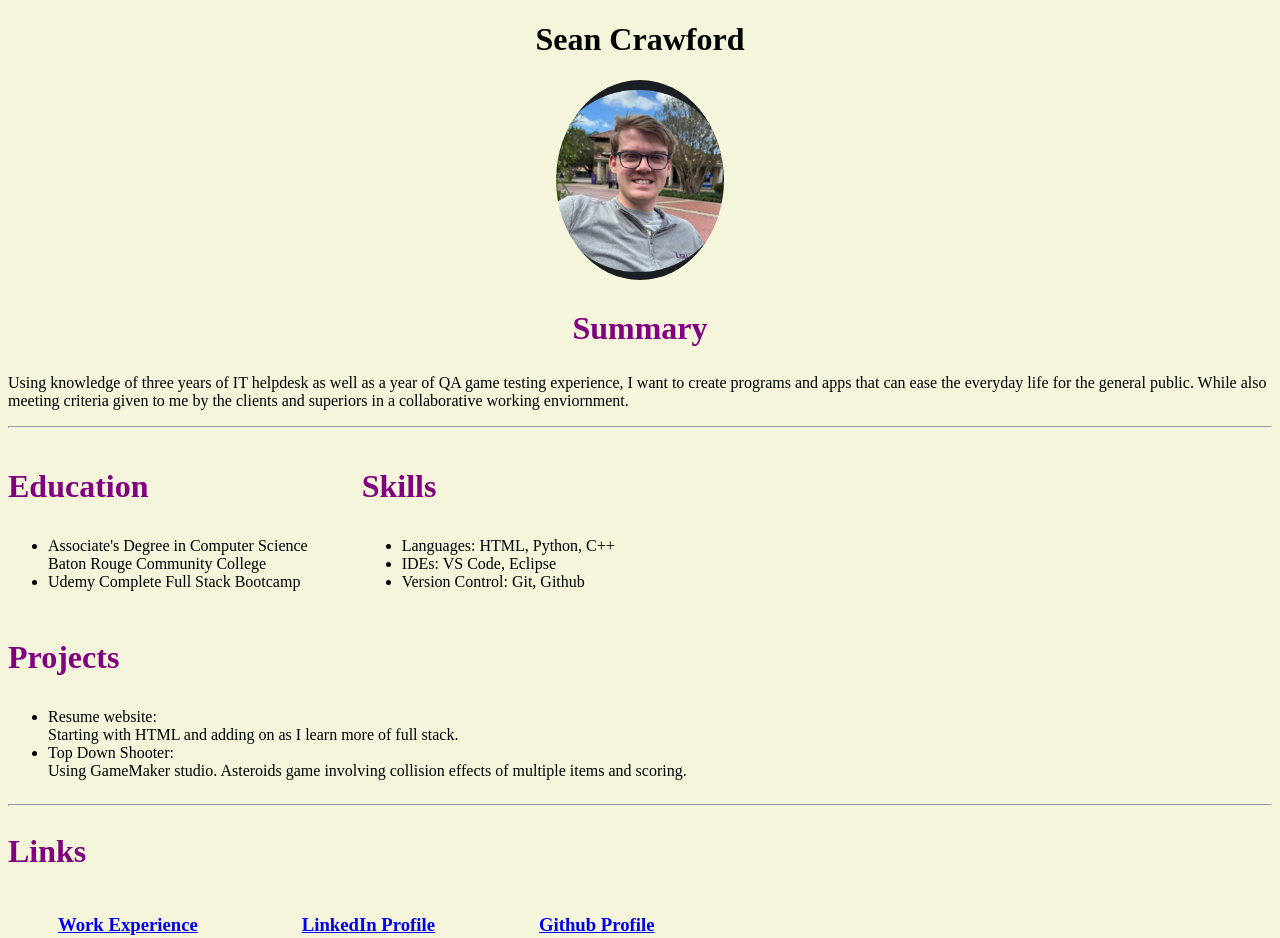
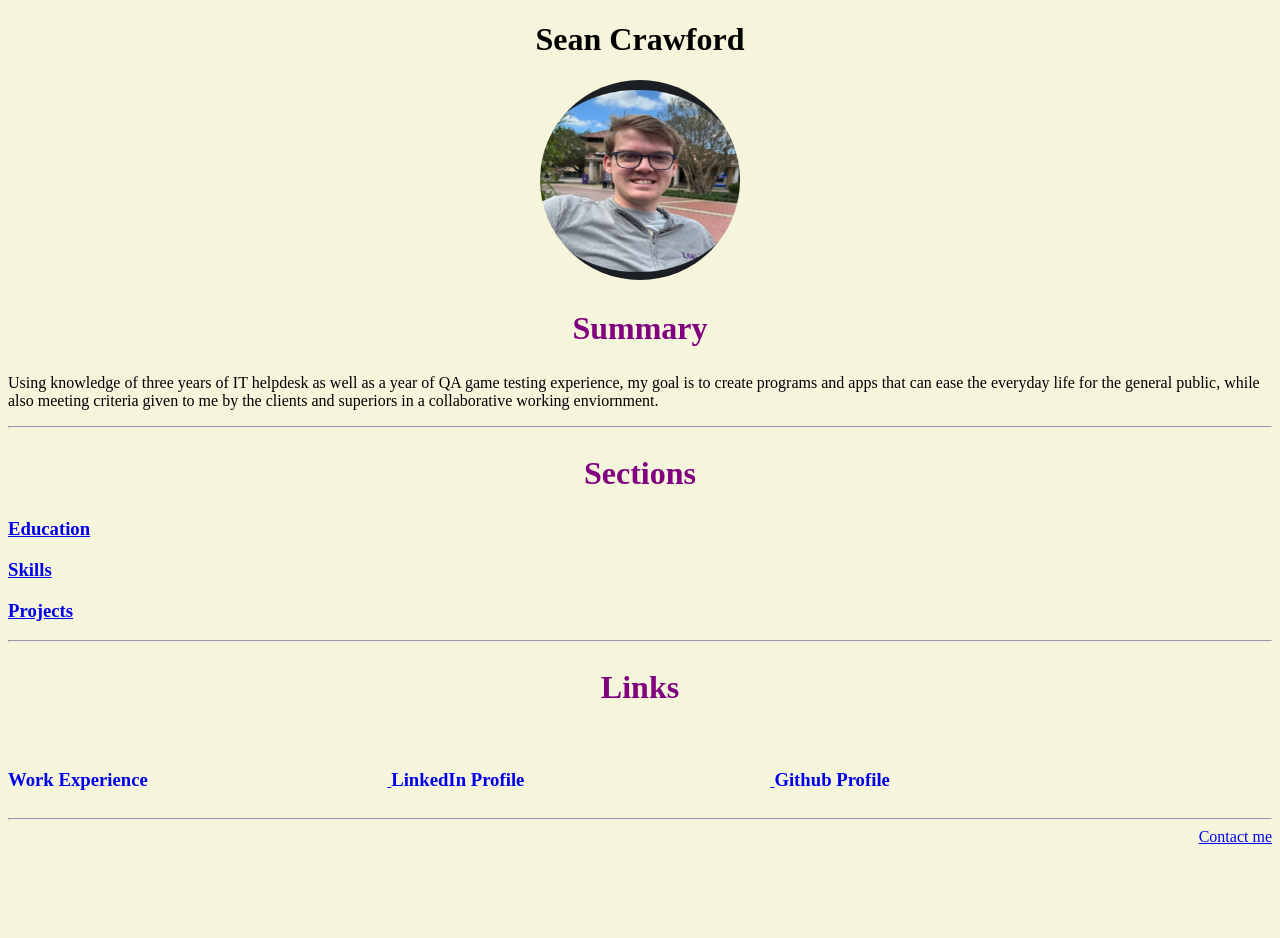
Before and after one commit to seancrawford55/portfolio-website, a plain HTML site: page index.html in a window 1280 px wide. Shown: the top 938 px of the page. After the commit the page ends 854 px from the top, so only its background shows below. Drawn offline with Linux system fonts and the light colour scheme.

Commit message:
Add changes to css-changes branch

```diff
--- /dev/null
+++ b/Edu.html
@@ -0,0 +1,23 @@
+<!DOCTYPE html>
+<html lang="en">
+
+<head>
+    <meta charset="UTF-8">
+    <meta name="viewport" content="width=device-width, initial-scale=1.0">
+    <link rel="stylesheet" href="./style.css">
+    <title>Education</title>
+</head>
+
+<body>
+
+</body>
+
+</html>
+<div class="education card">
+    <h3 class="sectionHeader">Education</h3>
+    <ul>
+        <li>Associate's Degree in Computer Science<br />
+            Baton Rouge Community College</li>
+        <li>Udemy Complete Full Stack Bootcamp</li>
+    </ul>
+</div>
--- a/index.html
+++ b/index.html
@@ -1,70 +1,54 @@
 <!DOCTYPE html>
-<html lang = "en">
+<html lang="en">
+
 <head>
-        <meta charset= "UTF-8">
+    <meta charset="UTF-8">
     <meta name="viewport" content="width=device-width, initial-scale=1.0">
     <link rel="stylesheet" href="./style.css" />
     <title>Sean Resume</title>
 </head>
+
 <body>
     <div class="pageTopper">
         <h1>Sean Crawford</h1>
 
-        <img src="./images/Screenshot 2025-01-20 at 10.23.42 AM.png"/>
+        <img src="./images/Screenshot 2025-01-20 at 10.23.42 AM.png" />
 
     </div>
 
     <div class="summary">
         <h2 class="summaryHeader">Summary</h2>
         <p>Using knowledge of three years of IT helpdesk as well as a year of QA
-            game testing experience, I want to create programs and apps that can
-            ease the everyday life for the general public. While also meeting criteria given to me
-            by the clients and superiors in a collaborative working enviornment.  </p>
+            game testing experience, my goal is to create programs and apps that can
+            ease the everyday life for the general public, while also meeting criteria given to me
+            by the clients and superiors in a collaborative working enviornment. </p>
     </div>
     <hr />
 
     <div class="middleSection">
-        <div class="education card">
-        <h3 class="sectionHeader">Education</h3>
-        <ul>
-            <li>Associate's Degree in Computer Science<br />
-            Baton Rouge Community College</li>
-            <li>Udemy Complete Full Stack Bootcamp</li>
-        </ul>
-        </div>
-
-        <div class="skills card">
-        <h3 class="sectionHeader">Skills</h3>
-        <ul>
-            <li>Languages: HTML, Python, C++</li>
-            <li>IDEs: VS Code, Eclipse</li>
-            <li>Version Control: Git, Github</li>
-        </ul>
-        </div>
-
-        <div class="projects card">
-        <h3 class="sectionHeader">Projects</h3>
-        <ul>
-            <li>Resume website: <br />
-                Starting with HTML and adding on as I learn more of full stack.
-            </li>
-            <li>Top Down Shooter: <br />
-                Using GameMaker studio. Asteroids game involving collision effects of multiple items and scoring.
-            </li>
-        </ul>
-        </div>
+        <h2 class="sectionHeader">Sections</h2>
+        <h3><a href="./Edu.html">Education</a></h3>
+        <h3><a href="./skills.html">Skills</a></h3>
+        <h3><a href="./Projects.html">Projects</a></h3>
     </div>
     <hr />
     <div class="linkSection">
         <h2 class="sectionHeader">Links</h2> <br />
 
-        <a href="./workExp.html"><h3 class="work">Work Experience</h3></a>
-        <a href="https://www.linkedin.com/in/sean-crawford-483432195/"><h3 class="linkedIn">LinkedIn Profile</h3></a>
-        <a href="https://github.com/seancrawford55"><h3 class="github">Github Profile</h3></a>
+        <a href="./workExp.html">
+            <h3 class="work">Work Experience</h3>
+        </a>
+        <a href="https://www.linkedin.com/in/sean-crawford-483432195/">
+            <h3 class="linkedIn">LinkedIn Profile</h3>
+        </a>
+        <a href="https://github.com/seancrawford55">
+            <h3 class="github">Github Profile</h3>
+        </a>
         <hr />
     </div>
 </body>
 <footer>
     <a href="./contact.html">Contact me </a> <br />
 </footer>
+
 </html>
--- a/style.css
+++ b/style.css
@@ -7,6 +7,7 @@ body{
 .pageTopper img {
     border-radius: 50%;
     height: 200px;
+    width: 200px;
 }
 .summaryHeader{
     text-align: center;
@@ -19,6 +20,7 @@ footer{
 .sectionHeader{
     color: purple;
     font-size: 2rem;
+    text-align: center;
 }
 .card{
     display: inline-block;
@@ -32,6 +34,9 @@ footer{
     display: block;
 }
 .linkSection h3{
-    display: inline;
-    margin: 50px;
+    display: inline-block;
+    width: 30%;
 }
+.work{
+
+}
```
Also changed, not shown: Projects.html (added, +27 -0 lines), skills.html (added, +23 -0 lines). Lines whose indentation alone changed are shown as unchanged.
